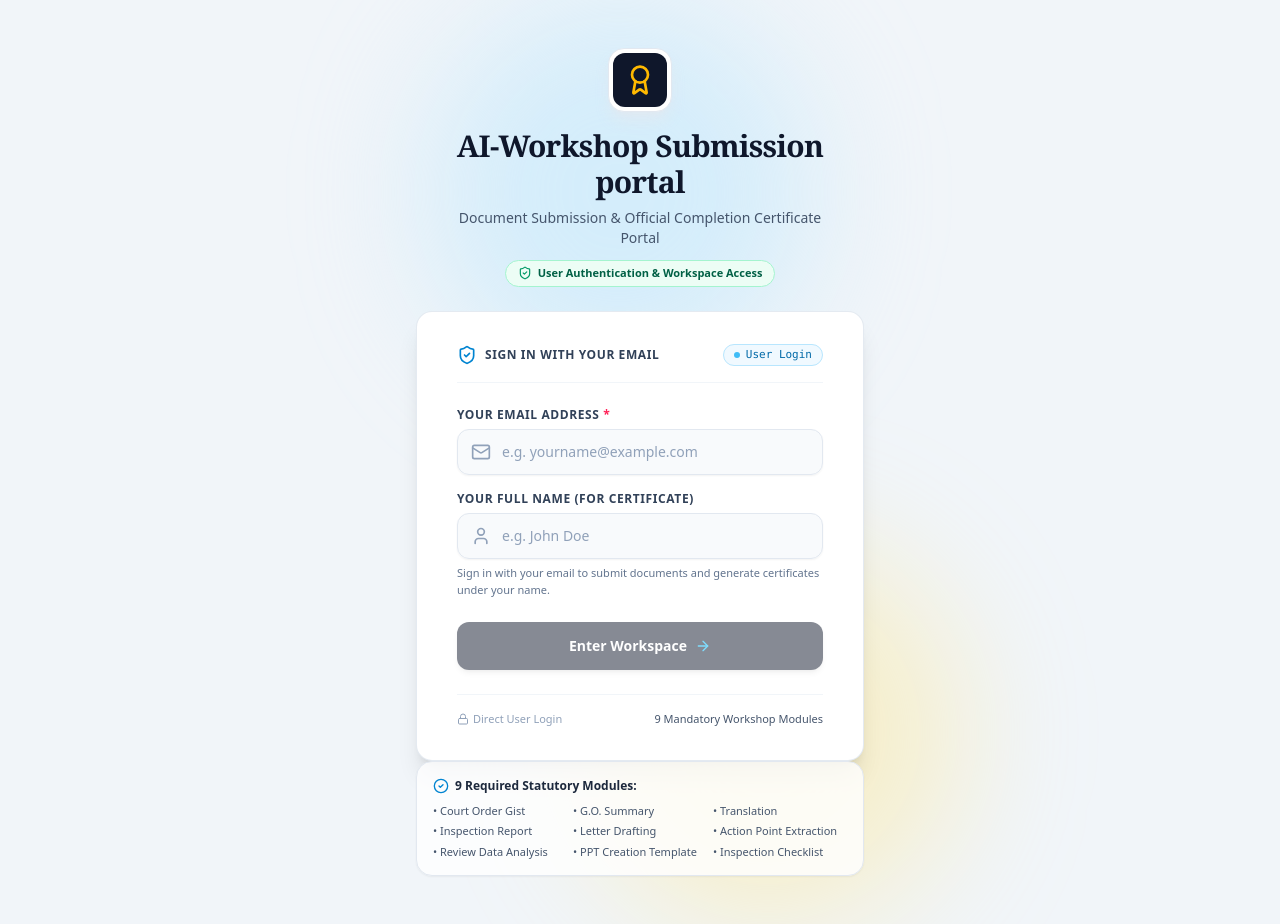
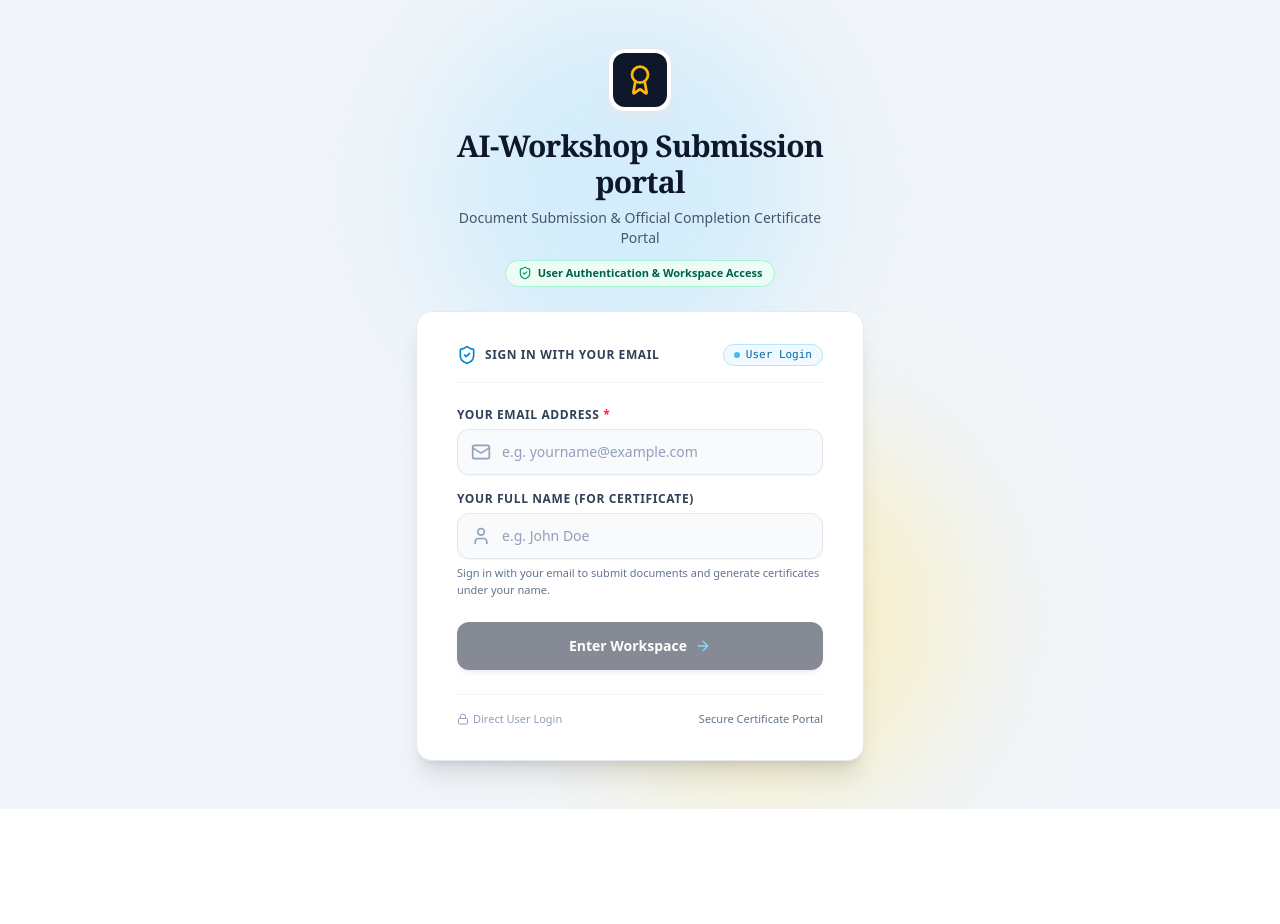
Before and after one commit to sanjaiworksai/Ai-workshop-document-submission, a React (Vite) app: page / in a window 1280 px wide. After the commit the page ends 809 px from the top, so only its background shows below. Built offline with nearby package versions, Linux system fonts and the light colour scheme.

Commit message:
refactor(auth): remove workshop module preview box
Simplify the authentication screen by removing the redundant statutory module list, focusing the UI on the secure login portal.

```diff
--- a/src/components/AuthScreen.tsx
+++ b/src/components/AuthScreen.tsx
@@ -6,7 +6,6 @@ import {
   Mail,
   ArrowRight,
   Lock,
-  CheckCircle2,
   Award,
   User,
 } from 'lucide-react';
@@ -185,28 +184,9 @@ export function AuthScreen({ onLogin, defaultEmail = '' }: AuthScreenProps) {
               <Lock className="w-3 h-3 text-slate-400" />
               Direct User Login
             </span>
-            <span className="flex items-center gap-1 text-slate-600 font-medium">
-              9 Mandatory Workshop Modules
+            <span className="flex items-center gap-1 text-slate-500 font-medium">
+              Secure Certificate Portal
             </span>
-          </div>
-        </div>
-
-        {/* 9 Headings preview box */}
-        <div className="p-4 bg-white/80 rounded-2xl border border-slate-200 shadow-xs text-xs text-slate-600">
-          <p className="font-semibold text-slate-800 mb-1.5 flex items-center gap-1.5">
-            <CheckCircle2 className="w-4 h-4 text-sky-600" />
-            9 Required Statutory Modules:
-          </p>
-          <div className="grid grid-cols-2 sm:grid-cols-3 gap-1.5 text-[11px] text-slate-600 pt-1">
-            <span>• Court Order Gist</span>
-            <span>• G.O. Summary</span>
-            <span>• Translation</span>
-            <span>• Inspection Report</span>
-            <span>• Letter Drafting</span>
-            <span>• Action Point Extraction</span>
-            <span>• Review Data Analysis</span>
-            <span>• PPT Creation Template</span>
-            <span>• Inspection Checklist</span>
           </div>
         </div>
       </div>
```
